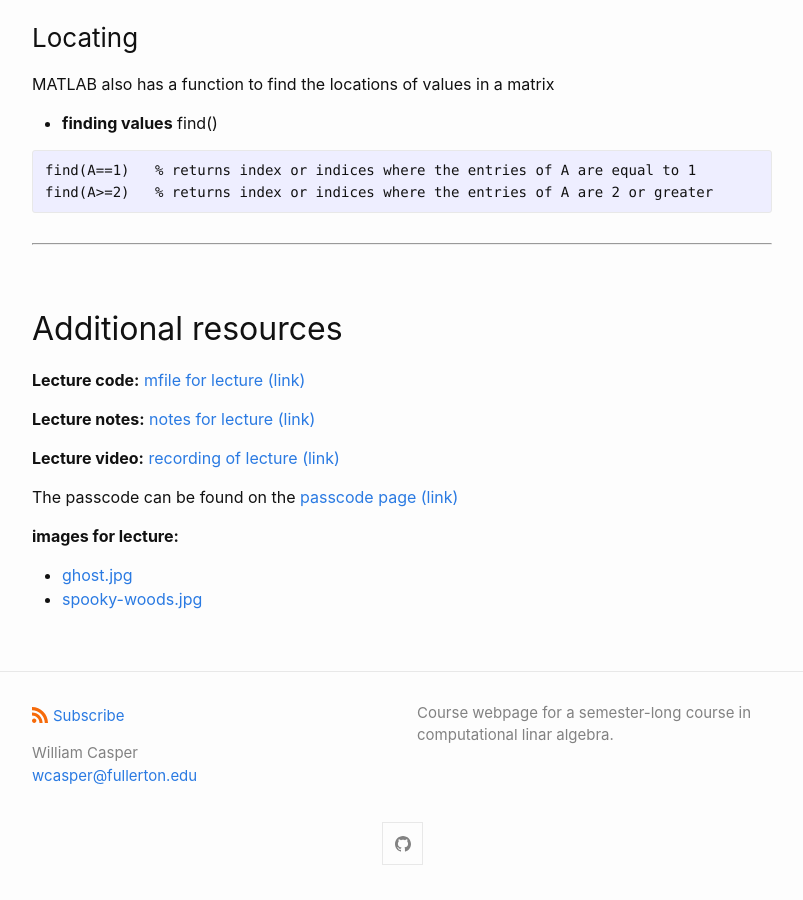
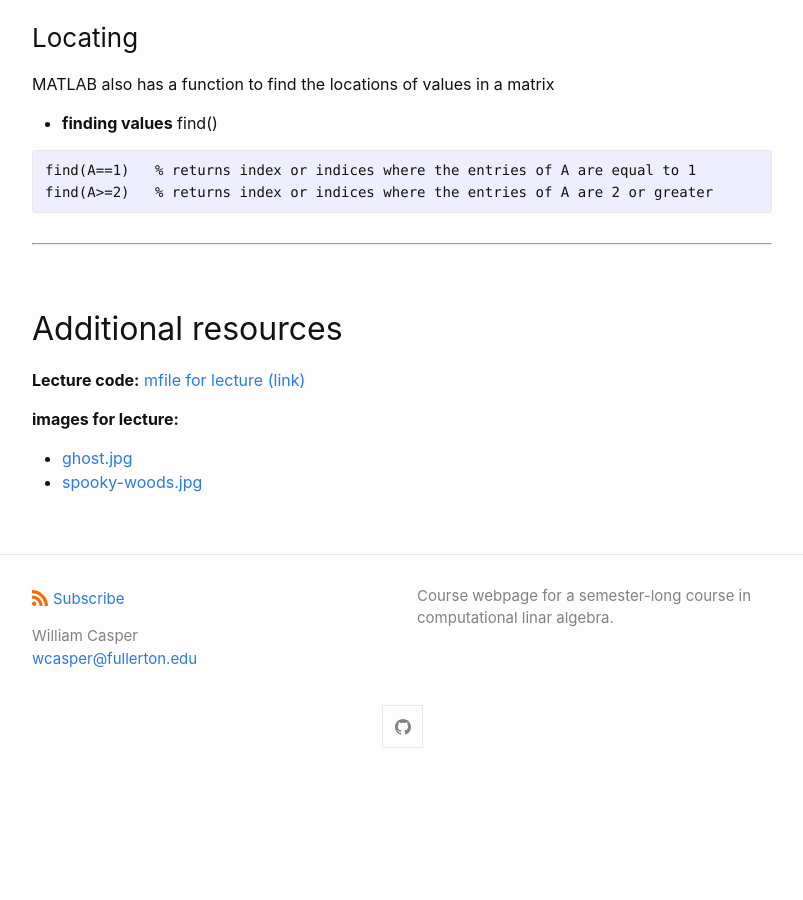
Before and after one commit to wcasper/math107spring2022, a Jekyll site: the page built from _posts/2022-02-02-Week-2-Lecture-4.md, in a window 1280 px wide and 900 px high, scrolled down 2926 px. Shown: the whole window, without its empty margins (238-1041 px from the left). Built offline with Jekyll 4.4.1, drawn with Linux system fonts in a browser that asks for light colours; after the commit the page ends 3709 px from its top, so only the background shows below that.

Commit message:
fixed links

```diff
--- a/_posts/2022-02-02-Week-2-Lecture-4.md
+++ b/_posts/2022-02-02-Week-2-Lecture-4.md
@@ -133,14 +133,8 @@
 
 ## Additional resources
 
-**Lecture code:** <a target="_parent" href="https://wcasper.github.io/math107spring2021/MATLAB/lecture4.m">mfile for lecture (link)</a>
-
-**Lecture notes:** <a target="_parent" href="https://wcasper.github.io/math107spring2021/extras/notes/2021-02-03-Note-11-11.pdf">notes for lecture (link)</a>
-
-**Lecture video:** <a target="_parent" href="https://fullerton.zoom.us/rec/share/L_AB9vN9xAJQ0jst8EpXClJYabiyTo3jcSNa5TPIZb43iZTBqWFVXP7cTze6R1qs.ZFjqxW__ZQU8-nmW">recording of lecture (link)</a>
-
-The passcode can be found on the <a target="_parent" href="https://csufullerton.instructure.com/courses/3127326/pages/video-lecture-keys">passcode page (link)</a>
+**Lecture code:** <a target="_parent" href="https://wcasper.github.io/math107spring2022/MATLAB/lecture4.m">mfile for lecture (link)</a>
 
 **images for lecture:**
-* <a target="_parent" href="https://wcasper.github.io/math107spring2021/extras/img/ghost.jpg">ghost.jpg</a>
-* <a target="_parent" href="https://wcasper.github.io/math107spring2021/extras/img/spooky-woods.jpg">spooky-woods.jpg</a>
+* <a target="_parent" href="https://wcasper.github.io/math107spring2022/extras/img/ghost.jpg">ghost.jpg</a>
+* <a target="_parent" href="https://wcasper.github.io/math107spring2022/extras/img/spooky-woods.jpg">spooky-woods.jpg</a>
```
